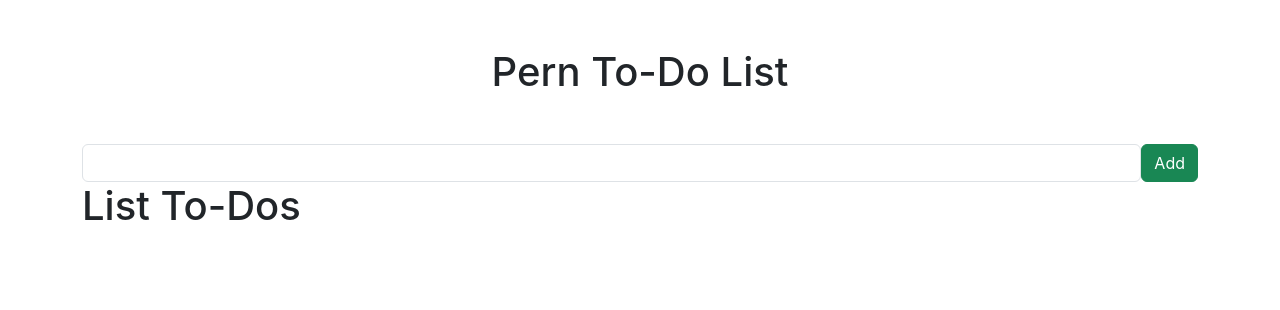
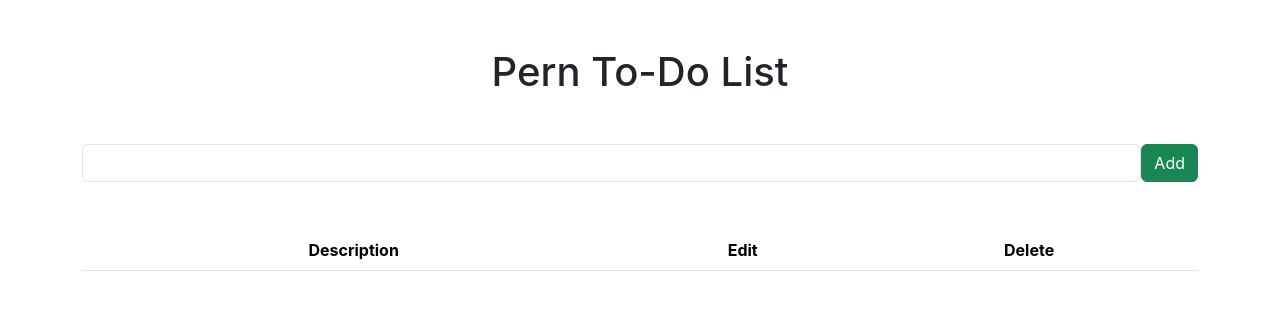
Before and after one commit to dylanawhite92/pern-todo, a React (Create React App) app in the folder client/: page / in a window 1280 px wide. Shown: the top 310 px of the page. Built offline with nearby package versions, Linux system fonts and the light colour scheme; the HTML template or start-up script is replaced by a standard one.

Commit message:
importing table

```diff
--- a/client/src/components/listToDos.js
+++ b/client/src/components/listToDos.js
@@ -1,5 +1,26 @@
 const ListToDos = () => {
-  return <h1>List To-Dos</h1>;
+  return (
+    <>
+      <table class='table mt-5 text-center'>
+        <thead>
+          <tr>
+            <th scope='col'>Description</th>
+            <th scope='col'>Edit</th>
+            <th scope='col'>Delete</th>
+          </tr>
+        </thead>
+        <tbody>
+          {/* Keeping for reference */}
+          {/* <tr>
+            <th scope='row'>1</th>
+            <td>Mark</td>
+            <td>Otto</td>
+            <td>@mdo</td>
+          </tr> */}
+        </tbody>
+      </table>
+    </>
+  );
 };
 
 export default ListToDos;
```
